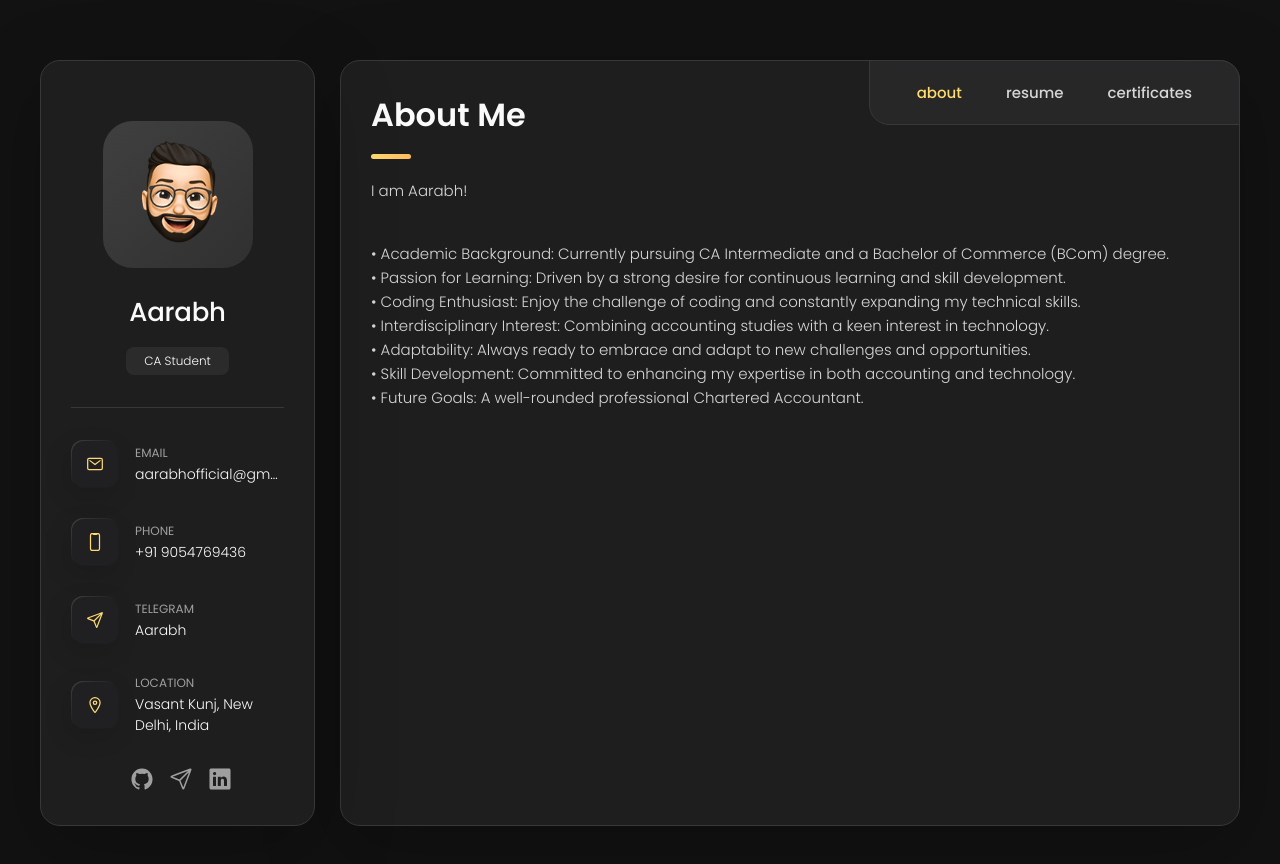
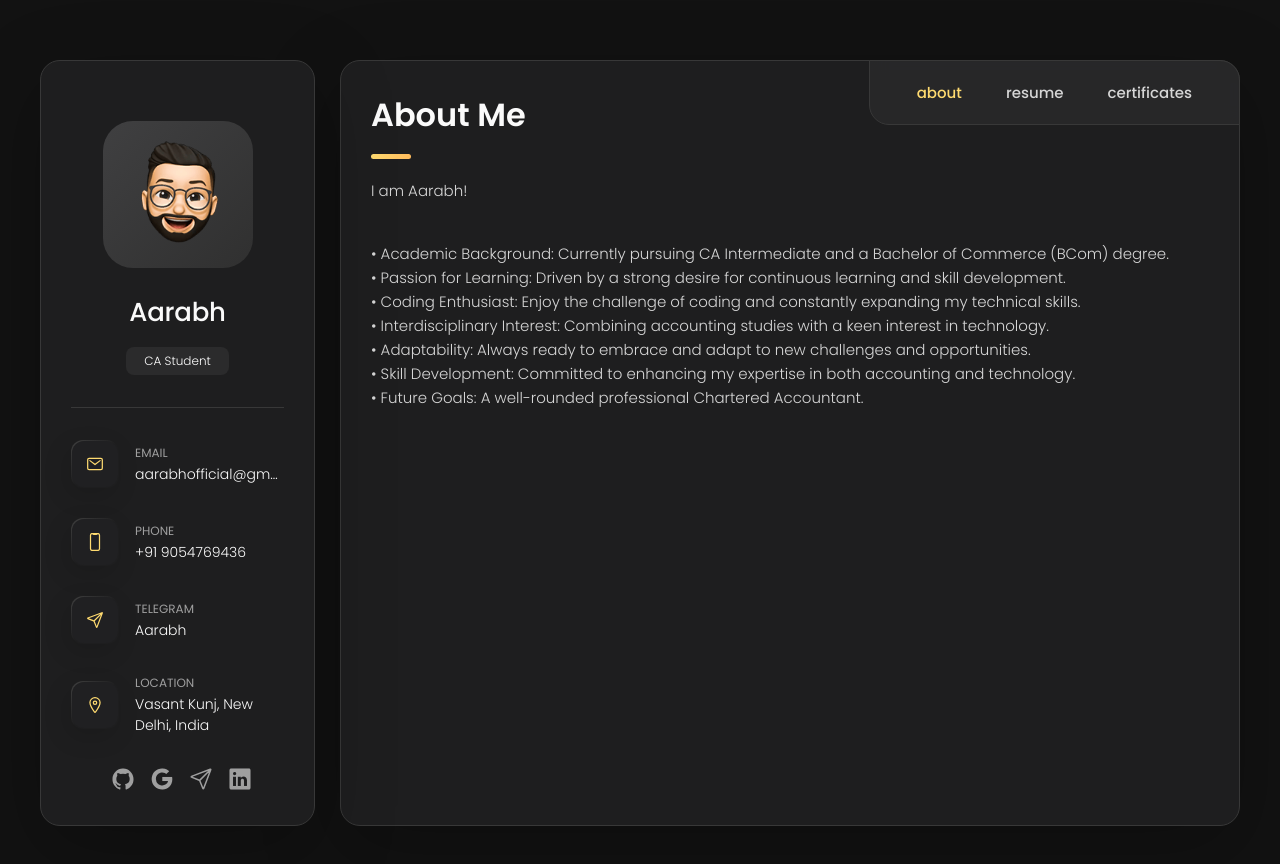
Before and after one commit to CodePreserver/resume-fork, a plain HTML site: page index.html in a window 1280 px wide. Drawn offline with nearby package versions, Linux system fonts and the light colour scheme.

Commit message:
Update index.html

```diff
--- a/index.html
+++ b/index.html
@@ -133,6 +133,12 @@
             </a>
           </li>
 
+           <li class="social-item">
+            <a href="mailto:aarabhofficial@gmail.com" target="_blank" class="social-link">
+             <ion-icon name="logo-google"></ion-icon>
+            </a>
+          </li>
+
           <li class="social-item">
             <a href="https://t.me/Itz_Ashlynn" target="_blank" class="social-link">
               <ion-icon name="paper-plane-outline"></ion-icon>
@@ -149,8 +155,6 @@
       </div>
 
     </aside>
-
-
 
 
 
```
